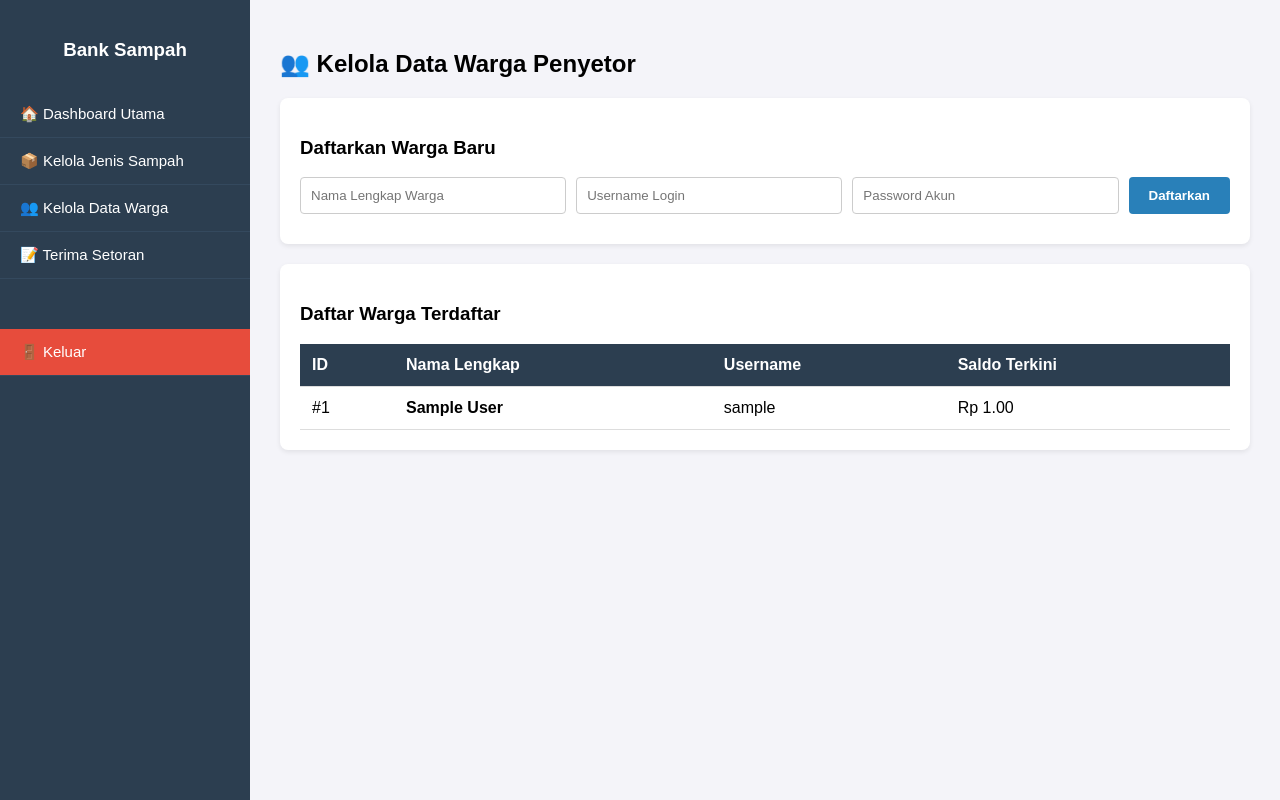
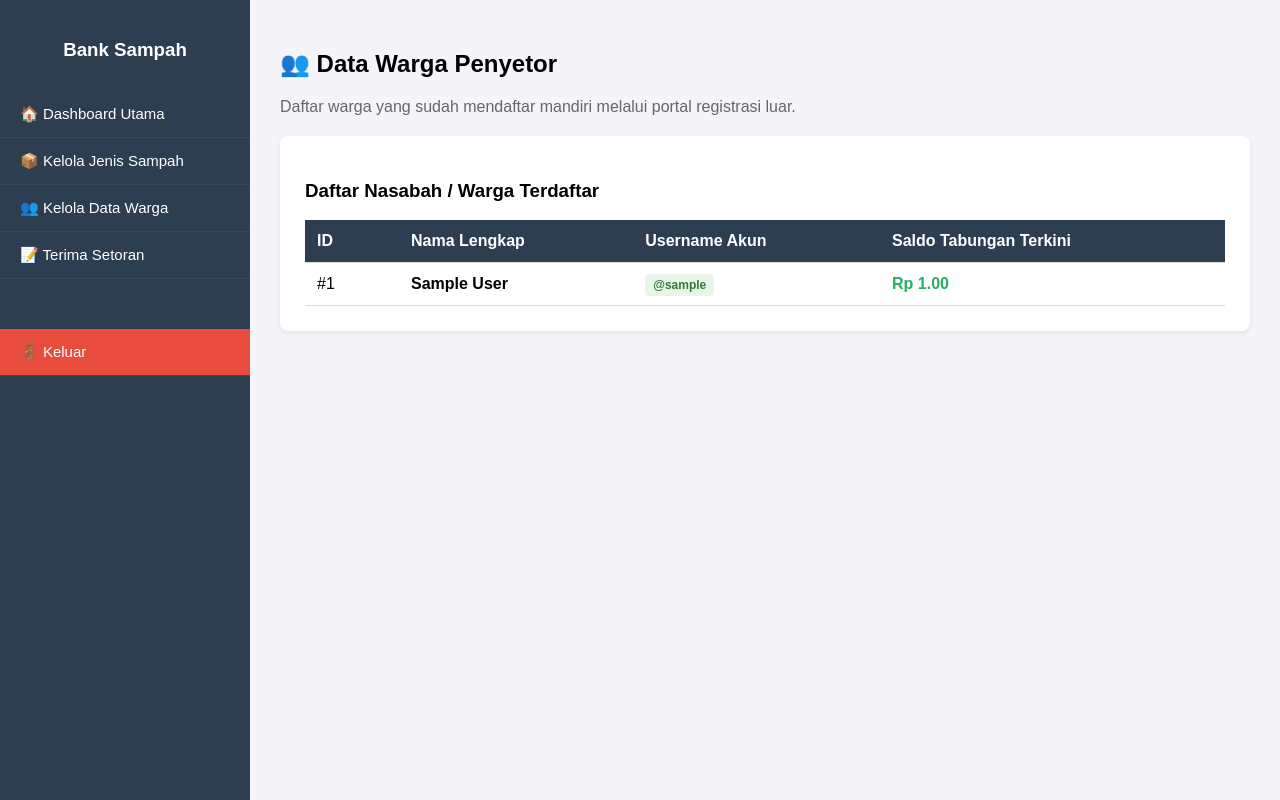
Before and after one commit to Aliansyah20/Bank-Sampah-Web, a Flask app: template app/templates/dashboard/kelola_warga.html in a window 1280 px wide. Run offline with Flask 3, Linux system fonts and the light colour scheme; the template is opened without the code that fills it: values that come from a table or form of the project are taken from there, others are empty; tables that the repository leaves empty hold one stand-in row (values such as "Sample post").

Commit message:
Update kelola_warga.html

```diff
--- a/app/templates/dashboard/kelola_warga.html
+++ b/app/templates/dashboard/kelola_warga.html
@@ -1,43 +1,30 @@
 {% extends "dashboard/base_sekben.html" %}
 
-{% block title %}Kelola Data Warga - Sekben{% endblock %}
+{% block title %}Data Warga - Sekben{% endblock %}
 
 {% block extra_css %}
 <style>
-    .card { background: white; padding: 20px; border-radius: 8px; box-shadow: 0 2px 5px rgba(0,0,0,0.08); margin-bottom: 20px; }
-    .form-row { display: flex; gap: 10px; margin-bottom: 10px; }
-    input { flex: 1; padding: 10px; border: 1px solid #ccc; border-radius: 4px; }
-    button { padding: 10px 20px; background: #2980b9; color: white; border: none; border-radius: 4px; cursor: pointer; font-weight: bold; }
+    .card { background: white; padding: 25px; border-radius: 8px; box-shadow: 0 2px 5px rgba(0,0,0,0.08); }
     table { width: 100%; border-collapse: collapse; margin-top: 15px; }
     th, td { border-bottom: 1px solid #ddd; padding: 12px; text-align: left; }
     th { background: #2c3e50; color: white; }
+    .badge-user { background: #e8f5e9; color: #2e7d32; padding: 4px 8px; border-radius: 4px; font-weight: bold; font-size: 12px; }
 </style>
 {% endblock %}
 
 {% block content %}
-    <h2>👥 Kelola Data Warga Penyetor</h2>
+    <h2>👥 Data Warga Penyetor</h2>
+    <p style="color: #666; margin-bottom: 20px;">Daftar warga yang sudah mendaftar mandiri melalui portal registrasi luar.</p>
 
     <div class="card">
-        <h3>Daftarkan Warga Baru</h3>
-        <form method="POST" action="/sekben/warga">
-            <div class="form-row">
-                <input type="text" name="nama_lengkap" placeholder="Nama Lengkap Warga" required>
-                <input type="text" name="username" placeholder="Username Login" required>
-                <input type="password" name="password" placeholder="Password Akun" required>
-                <button type="submit">Daftarkan</button>
-            </div>
-        </form>
-    </div>
-
-    <div class="card">
-        <h3>Daftar Warga Terdaftar</h3>
+        <h3>Daftar Nasabah / Warga Terdaftar</h3>
         <table>
             <thead>
                 <tr>
                     <th style="width: 70px;">ID</th>
                     <th>Nama Lengkap</th>
-                    <th>Username</th>
-                    <th>Saldo Terkini</th>
+                    <th>Username Akun</th>
+                    <th>Saldo Tabungan Terkini</th>
                 </tr>
             </thead>
             <tbody>
@@ -45,12 +32,12 @@
                 <tr>
                     <td>#{{ w.id }}</td>
                     <td><b>{{ w.nama_lengkap }}</b></td>
-                    <td>{{ w.username }}</td>
-                    <td>Rp {{ "{:,.2f}".format(w.saldo_terkini) }}</td>
+                    <td><span class="badge-user">@{{ w.username }}</span></td>
+                    <td style="color: #27ae60; font-weight: bold;">Rp {{ "{:,.2f}".format(w.saldo_terkini) }}</td>
                 </tr>
                 {% else %}
                 <tr>
-                    <td colspan="4" style="text-align: center; color: #888; padding: 15px;">Belum ada warga yang terdaftar.</td>
+                    <td colspan="4" style="text-align: center; color: #888; padding: 20px;">Belum ada warga yang terdaftar di sistem.</td>
                 </tr>
                 {% endfor %}
             </tbody>
```
